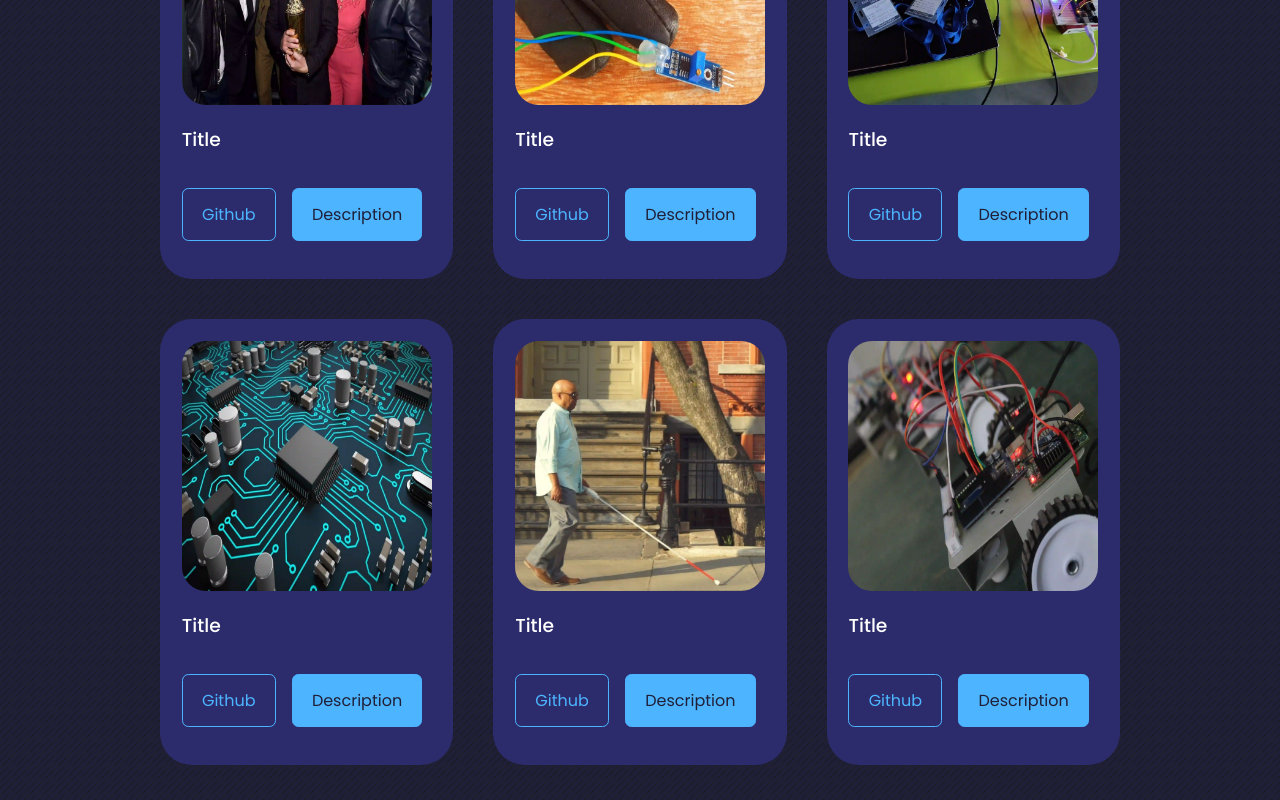
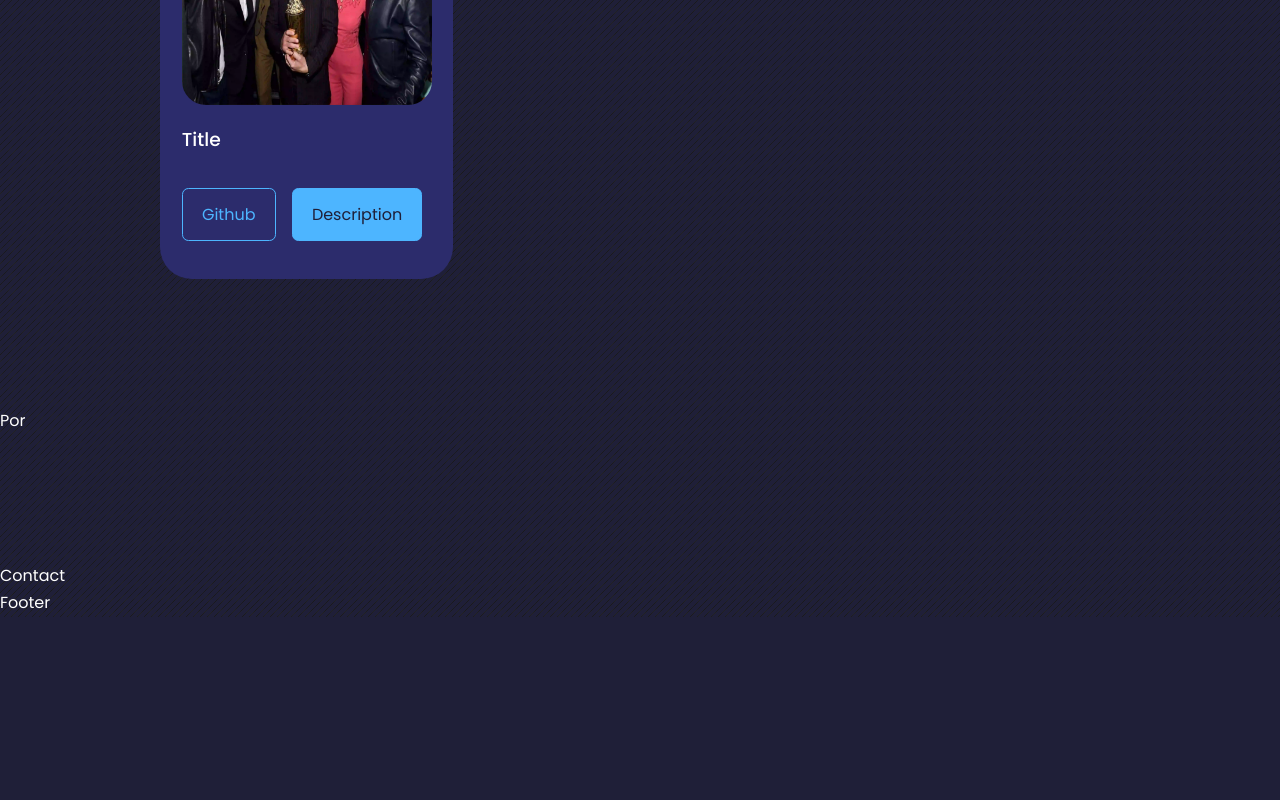
Before and after one commit to Ujjwalsharma7/Portfolio, a React (Create React App) app: page / in a window 1280 px wide. Shown: the part 2620-3420 px from the top of the page. After the commit the page ends 3237 px from the top, so only its background shows below. Built offline with nearby package versions, Linux system fonts and the light colour scheme.

Commit message:
made an array data for projects

```diff
--- a/src/components/portfolio/Portfolio.jsx
+++ b/src/components/portfolio/Portfolio.jsx
@@ -7,6 +7,45 @@ import IMG4 from '../../assets/pcb_fault.webp'
 import IMG5 from '../../assets/smart_blind.webp'
 import IMG6 from '../../assets/swarm bot.webp'
 
+
+const data = [
+  {
+    id: 1,
+    image: IMG1,
+    title: 'Wise Hand',
+    github: 'https://github.com/Ujjwalsharma7'
+  },
+  {
+    id: 2,
+    image: IMG2,
+    title: 'Wise Hand',
+    github: 'https://github.com/Ujjwalsharma7'
+  },
+  {
+    id: 3,
+    image: IMG3,
+    title: 'Wise Hand',
+    github: 'https://github.com/Ujjwalsharma7'
+  },
+  {
+    id: 4,
+    image: IMG4,
+    title: 'Wise Hand',
+    github: 'https://github.com/Ujjwalsharma7'
+  },
+  {
+    id: 5,
+    image: IMG5,
+    title: 'Wise Hand',
+    github: 'https://github.com/Ujjwalsharma7'
+  },
+  {
+    id: 6,
+    image: IMG6,
+    title: 'Wise Hand',
+    github: 'https://github.com/Ujjwalsharma7'
+  },
+]
 
 function portfolio() {
   return (
@@ -25,59 +64,7 @@ function portfolio() {
           <a href="https://dribbble.com/shots/popular" className='btn btn-primary' target='_blank '>Description</a>
           </div>
         </article>
-        <article className='portfolio__item'>
-          <div className="portfolio__item-image">
-            <img src={IMG2} alt="" />
-          </div>
-          <h3>Title</h3>
-          <div className="portfolio__item-cta">
-          <a href="https://github.com" className='btn'>Github</a>
-          <a href="https://dribbble.com/shots/popular" className='btn btn-primary' target='_blank '>Description</a>
-          </div>
-        </article>
-        <article className='portfolio__item'>
-          <div className="portfolio__item-image">
-            <img src={IMG3} alt="" />
-          </div>
-          <h3>Title</h3>
-          <div className="portfolio__item-cta">
-          <a href="https://github.com" className='btn'>Github</a>
-          <a href="https://dribbble.com/shots/popular" className='btn btn-primary' target='_blank '>Description</a>
-          </div>
-        </article>
-        <article className='portfolio__item'>
-          <div className="portfolio__item-image">
-            <img src={IMG4} alt="" />
-          </div>
-          <h3>Title</h3>
-          <div className="portfolio__item-cta">
-          <a href="https://github.com" className='btn'>Github</a>
-          <a href="https://dribbble.com/shots/popular" className='btn btn-primary' target='_blank '>Description</a>
-          </div>
-        </article>
-        <article className='portfolio__item'>
-          <div className="portfolio__item-image">
-            <img src={IMG5} alt="" />
-          </div>
-          <h3>Title</h3>
-          <div className="portfolio__item-cta">
-          <a href="https://github.com" className='btn'>Github</a>
-          <a href="https://dribbble.com/shots/popular" className='btn btn-primary' target='_blank '>Description</a>
-          </div>
-        </article>
-        <article className='portfolio__item'>
-          <div className="portfolio__item-image">
-            <img src={IMG6} alt="" />
-          </div>
-          <h3>Title</h3>
-          <div className="portfolio__item-cta">
-          <a href="https://github.com" className='btn'>Github</a>
-          <a href="https://dribbble.com/shots/popular" className='btn btn-primary' target='_blank '>Description</a>
-          </div>
-        </article>
-
-
-      </div>
+       </div>
     </section>
   )
 }
```
